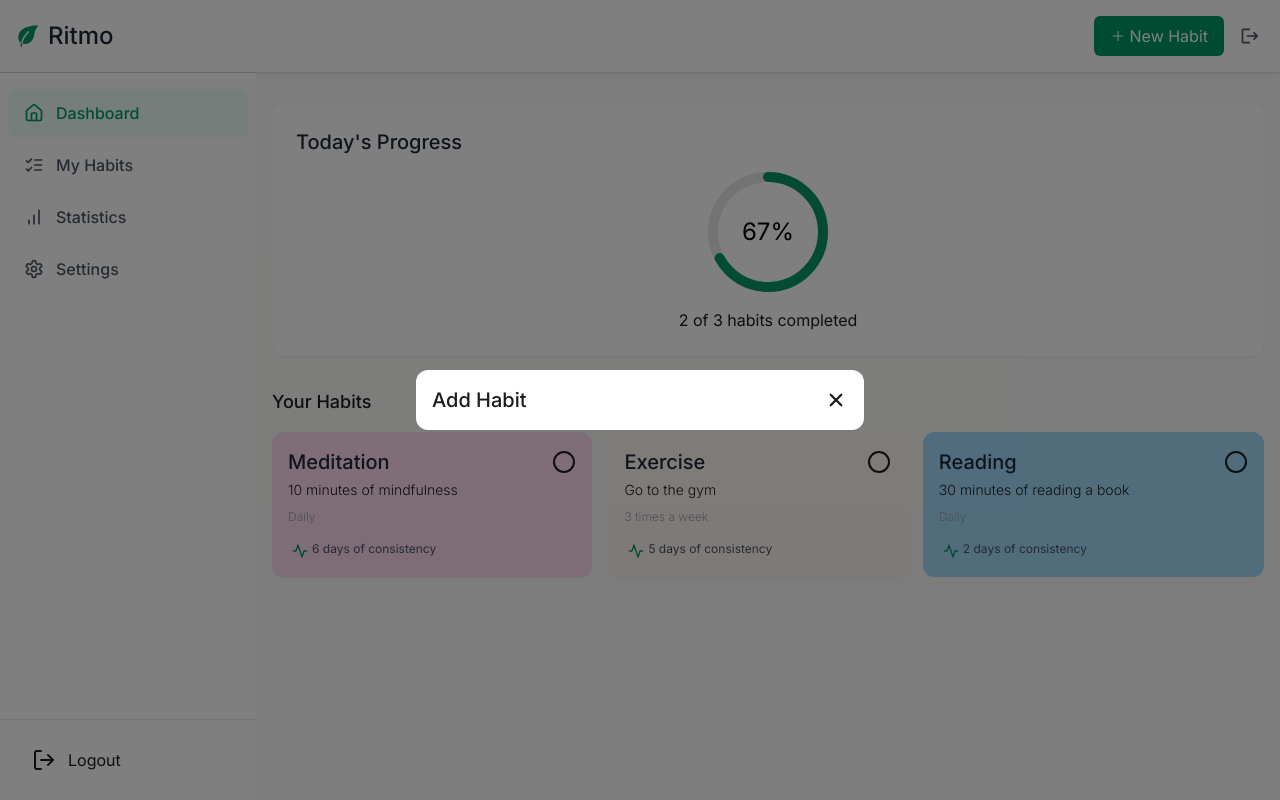
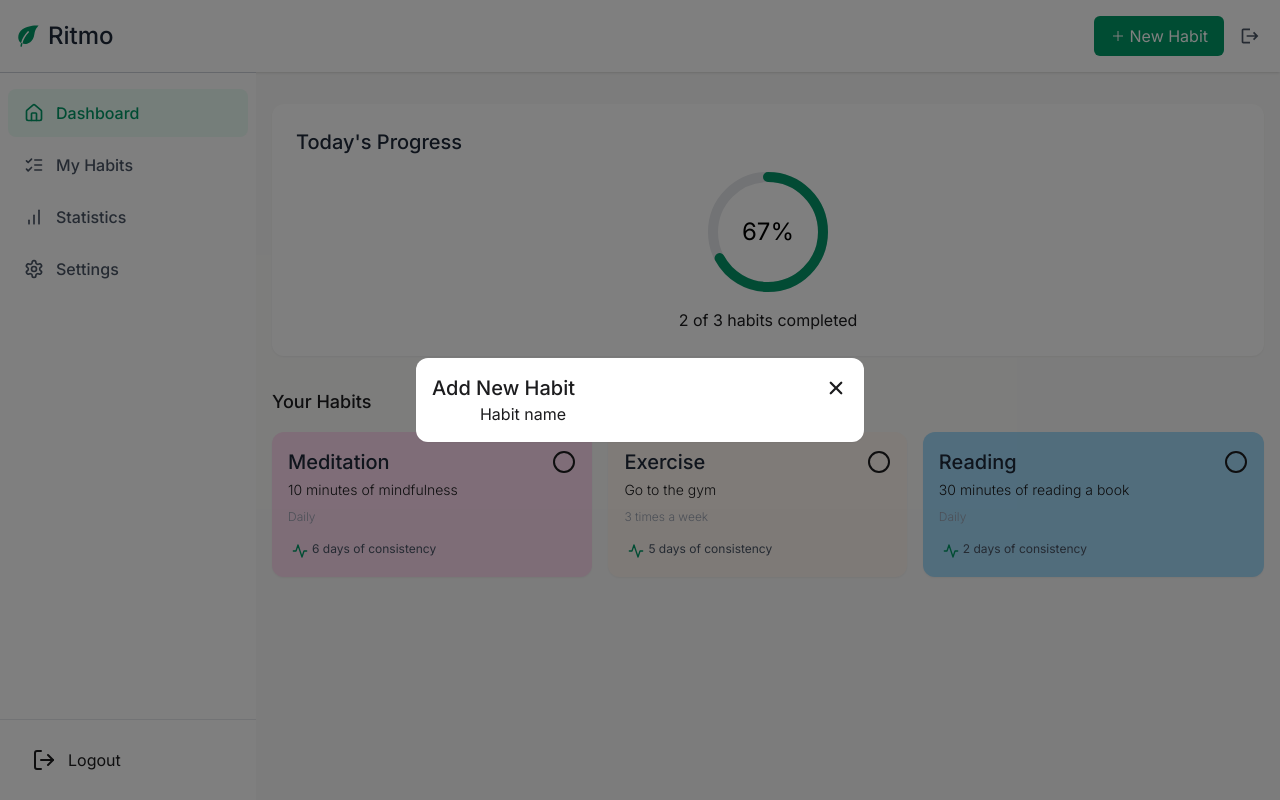
Before and after one commit to Sygris/ritmo, a Next.js app: page /dashboard in a window 1280 px wide. Both pictures are taken after a click on the button "New Habit". Built offline with nearby package versions, Linux system fonts and the light colour scheme.

Commit message:
Fixed onClick issue with AddNewHabitModal

```diff
--- a/src/app/dashboard/layout.tsx
+++ b/src/app/dashboard/layout.tsx
@@ -2,7 +2,7 @@
 import React, { useState } from "react";
 import SideNav from "./_components/SideNav";
 import Header from "./_components/Header";
-import Modal from "../ui/Modal";
+import AddNewHabitModal from "../ui/AddNewHabitModal";
 
 export default function Layout({ children }: { children: React.ReactNode }) {
 
@@ -16,9 +16,7 @@ export default function Layout({ children }: { children: React.ReactNode }) {
     <div>
       <Header onAddHabit={handleAddHabit}/>
       {isModelOpen && (
-        <Modal title="Add Habit" onClick={handleAddHabit}>
-          <></>
-        </Modal>
+        <AddNewHabitModal onClick={handleAddHabit} />
       )}
       <div className="flex h-[calc(100vh-72px)] overflow-auto md:flex-row md:overflow-hidden">
         <SideNav />
--- /dev/null
+++ b/src/app/ui/AddNewHabitModal.tsx
@@ -0,0 +1,14 @@
+import Modal from "./Modal";
+
+export default function AddNewHabitModal({onClick} : {onClick : () => void}) {
+  return (
+    <Modal title="Add New Habit" onClick={onClick}>
+      <form action="" method="post" className="space-y-4">
+        <div>
+          <label htmlFor="habitName">Habit name</label>
+          <input type="text" name="habitName" id="habitName" />
+        </div>
+      </form>
+    </Modal>
+  )
+}
--- a/src/app/ui/Card.tsx
+++ b/src/app/ui/Card.tsx
@@ -23,8 +23,8 @@ export function Card({ children, className, ...props }: CardProps) {
 export function CardHeader({ children, className, ...props }: CardProps) {
   return (
     <div className={cn(
-      className,
-      'flex flex-col'
+      'flex flex-col',
+      className
     )}
       {...props}
     >
@@ -36,8 +36,8 @@ export function CardHeader({ children, className, ...props }: CardProps) {
 export function CardTitle({ children, className, ...props }: CardProps) {
   return (
     <h3 className={cn(
-      className,
-      'text-xl md:text-xl font-medium'
+      'text-xl md:text-xl font-medium',
+      className
     )}
       {...props}
     >
@@ -49,8 +49,8 @@ export function CardTitle({ children, className, ...props }: CardProps) {
 export function CardDescription({ children, className, ...props }: CardProps) {
   return (
     <div className={cn(
-      className,
       'text-xs md:text-sm font-light',
+      className
     )}
       {...props}
     >
@@ -62,8 +62,8 @@ export function CardDescription({ children, className, ...props }: CardProps) {
 export function CardContent({ children, className, ...props }: CardProps) {
   return (
     <div className={cn(
-      className,
-      'text-center text-md'
+      'text-center text-md',
+      className
     )}
       {...props}
     >
--- a/src/app/ui/Modal.tsx
+++ b/src/app/ui/Modal.tsx
@@ -1,11 +1,11 @@
-'use client'
+// 'use client'
 
 import React from "react"
 import Icon from "./Icon"
 import { IoClose } from "react-icons/io5"
 import { Card, CardContent, CardHeader, CardTitle } from "./Card"
 
-type ModalProps = {
+export type ModalProps = {
   title: string,
   onClick: () => void,
   children: React.ReactNode
@@ -13,7 +13,7 @@ type ModalProps = {
 
 export default function Modal({ title, onClick, children }: ModalProps) {
   return (
-    <div onClick={onClick} className="bg-black/50 w-full h-full fixed top-0 left-0 z-50 flex items-center justify-center">
+    <div className="bg-black/50 w-full h-full fixed top-0 left-0 z-50 flex items-center justify-center">
       <Card className="w-full max-w-md p-4">
         <CardHeader>
           <div className="flex items-center justify-between">
```
